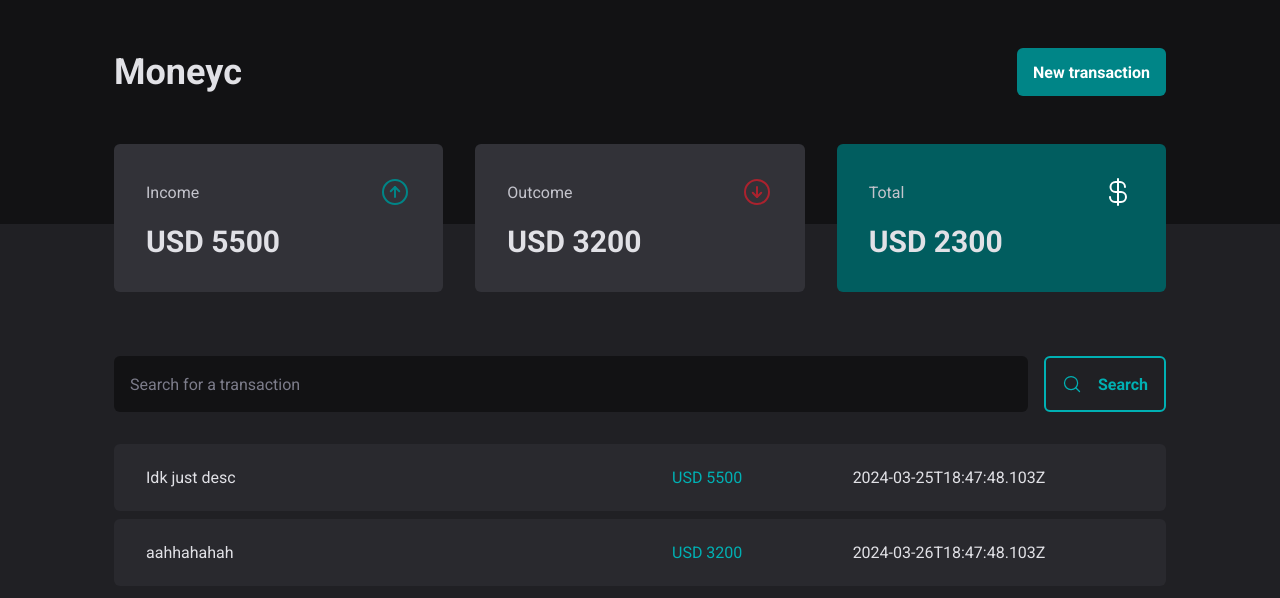
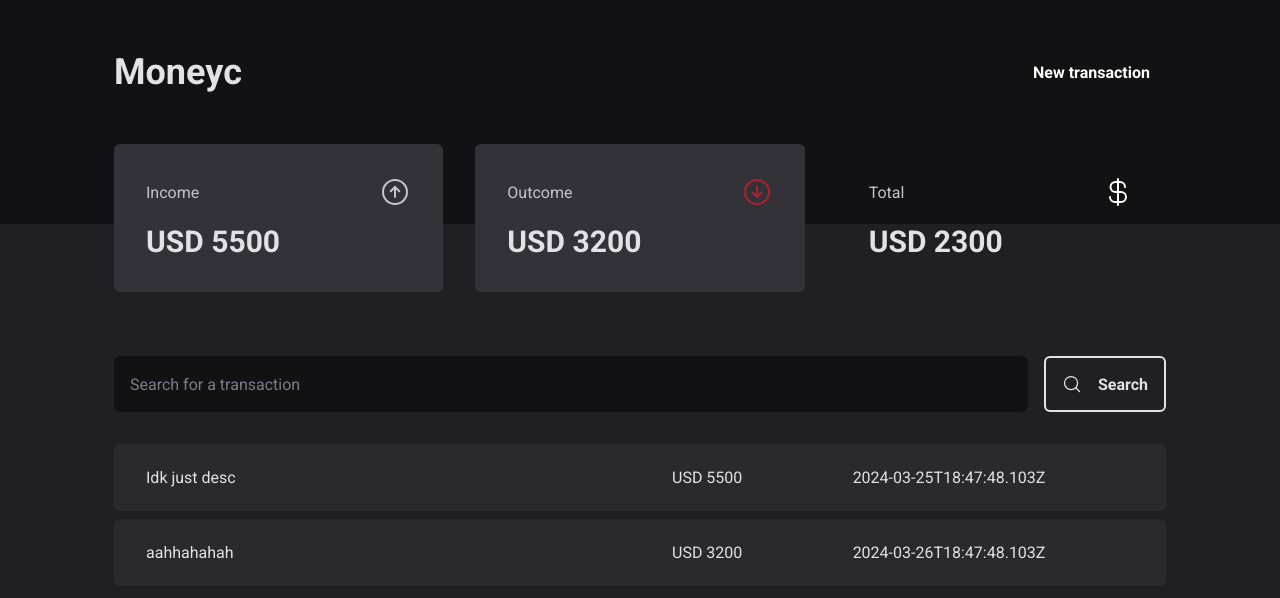
Before and after one commit to rodrigocitadin/moneyc, a React (Vite) app: page / in a window 1280 px wide. Shown: the top 598 px of the page. Built offline with nearby package versions, Linux system fonts and the light colour scheme; data requests are answered from the project's data file.

Commit message:
new colors

```diff
--- a/tailwind.config.js
+++ b/tailwind.config.js
@@ -19,9 +19,12 @@ export default {
       'red-300': '#F75A68',
       'red-500': '#AB222E',
       'red-700': '#7A1921',
-      'blue-300': '#00B0B3',
-      'blue-500': '#008587',
-      'blue-700': '#015D5F'
+      'green-300': '#5AF75F',
+      'green-500': '#22AB27',
+      'green-700': '#197A1C',
+      'purple-300': '#9B5AF7',
+      'purple-500': '#5B22AB',
+      'purple-700': '#41197A',
     }
   },
   plugins: [],
```
